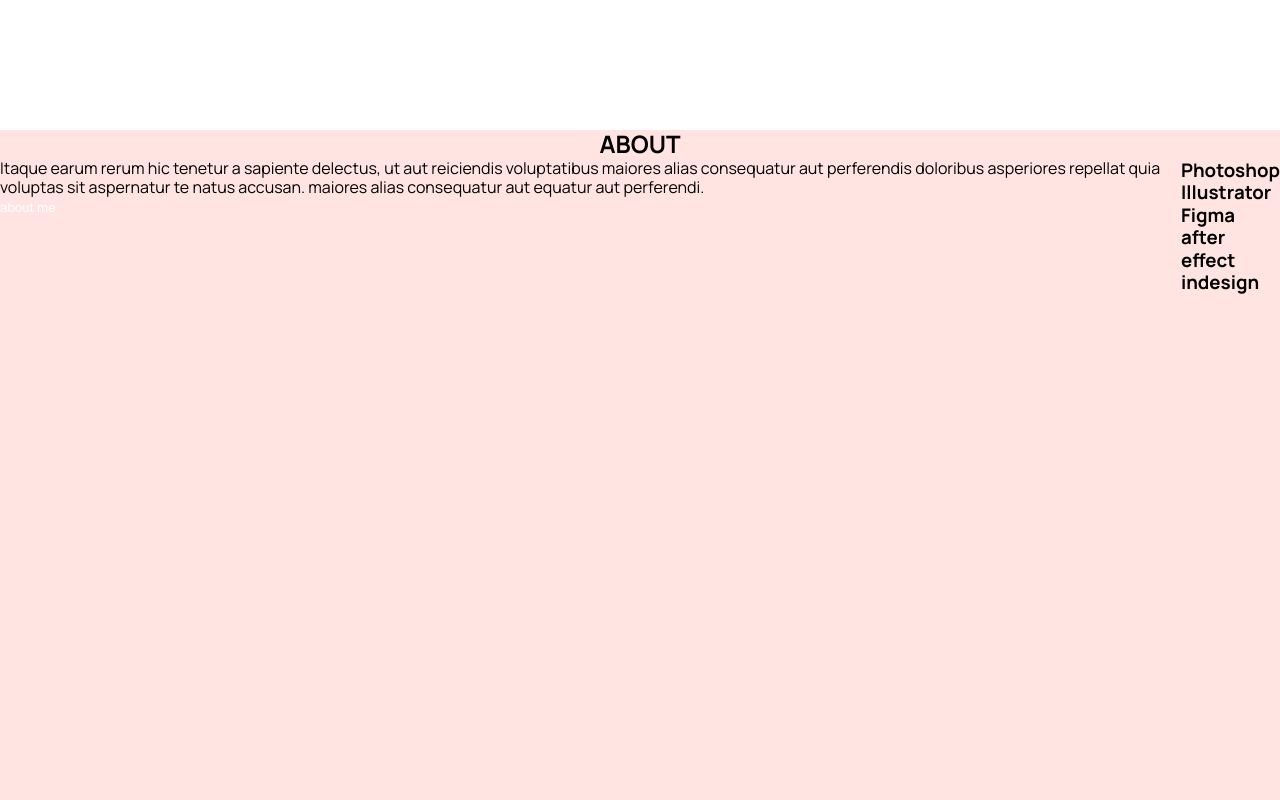
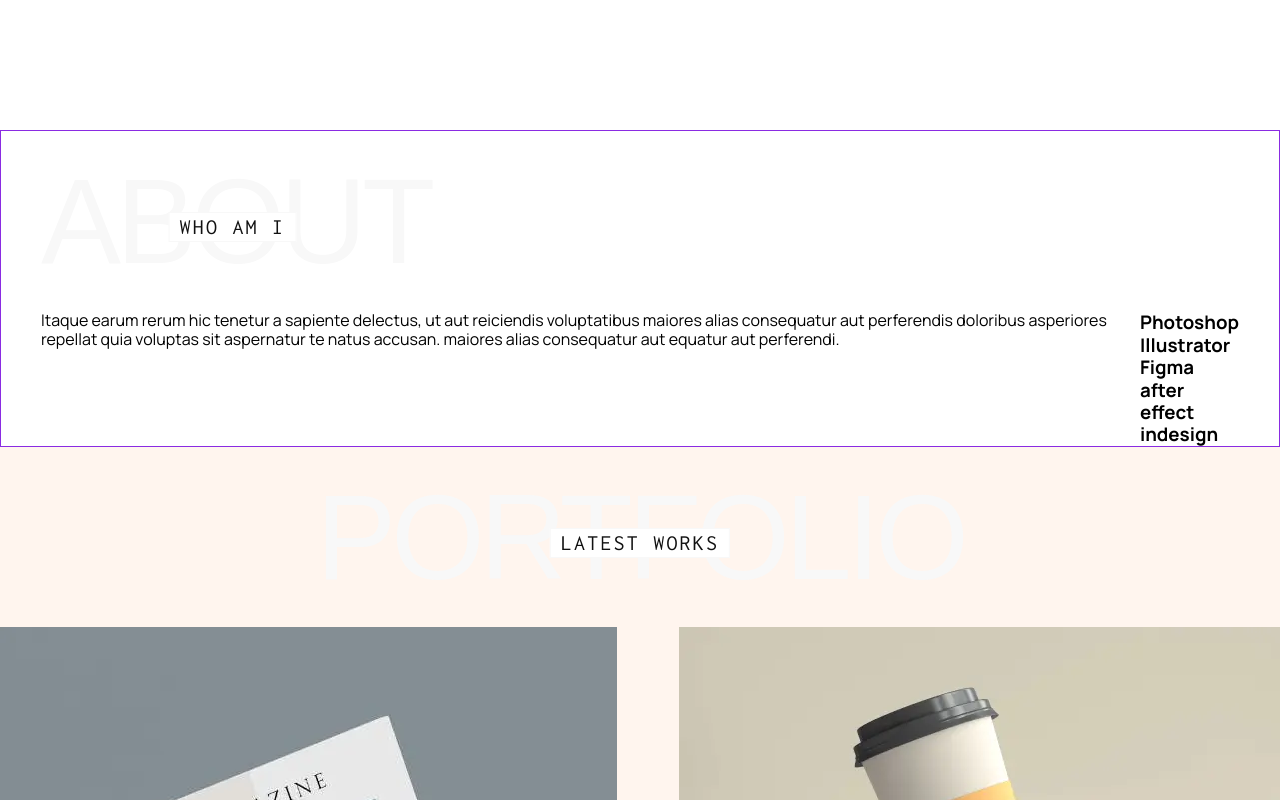
Before and after one commit to Viktossha/portfolio, a React app: page / in a window 1280 px wide. Shown: the part 740-1540 px from the top of the page. Built offline with nearby package versions, Linux system fonts and the light colour scheme.

Commit message:
SectionTitle styles

```diff
--- a/src/components/SectionTitle.tsx
+++ b/src/components/SectionTitle.tsx
@@ -1,5 +1,43 @@
 import styled from "styled-components";
+import {theme} from "../styles/Theme";
 
-export const SectionTitle = styled.h2`
+type SectionTitlePropsType = {
+    extraText?: string
+}
+
+export const SectionTitle = styled.h2<SectionTitlePropsType>`
     text-align: center;
+    color: ${theme.colors.headerColor};
+    font-family: sans-serif;
+    font-weight: 300;
+    font-size: 120px;
+    line-height: 150%;
+    letter-spacing: -0.04em;
+    text-transform: uppercase;
+
+    position: relative;
+    z-index: 0;
+
+    &:before {
+        content: '${props => props.extraText || ''}';
+
+        position: absolute;
+        display: inline-block;
+        transform: translateX(-50%);
+        left: 50%;
+        top: 45%;
+
+        font-family: 'Inconsolata', sans-serif;
+        font-weight: 400;
+        font-size: 22px;
+        line-height: 126%;
+        letter-spacing: 0.1em;
+        text-transform: uppercase;
+        color: #111;
+        background-color: #FFFFFF;
+        z-index: 1;
+        border: 1px solid ${theme.colors.headerColor};
+        //width: max-content;
+        padding: 0 10px;
+    }
 `
--- a/src/layout/sections/about/About.tsx
+++ b/src/layout/sections/about/About.tsx
@@ -4,40 +4,51 @@ import {FlexWrapper} from "../../../components/FlexWrapper";
 import {SectionTitle} from "../../../components/SectionTitle";
 import {Skill} from "./skill/Skill";
 import {Button} from "../../../components/Button";
+import {Container} from "../../../components/Container";
+import {theme} from "../../../styles/Theme";
 
 export const About = () => {
     return (
         <StyledAbout>
+            <Container>
             <SectionTitle>ABOUT</SectionTitle>
             <FlexWrapper>
-                <StyledDescription>
+                <Description>
                     <p>Itaque earum rerum hic tenetur a sapiente delectus, ut aut reiciendis voluptatibus maiores alias
                         consequatur aut perferendis doloribus asperiores repellat quia voluptas sit aspernatur te natus
                         accusan. maiores alias consequatur aut equatur aut perferendi.</p>
                     <Button>about me</Button>
-                </StyledDescription>
+                </Description>
 
-                <StyledSkills>
+                <Skills>
                     <Skill title={'Photoshop'}/>
                     <Skill title={'Illustrator'}/>
                     <Skill title={'Figma'}/>
                     <Skill title={'after effect'}/>
                     <Skill title={'indesign'}/>
-                </StyledSkills>
+                </Skills>
             </FlexWrapper>
+            </Container>
         </StyledAbout>
     );
 };
 
 const StyledAbout = styled.section`
-background-color: mistyrose;
-    min-height: 100vh;
+    ${SectionTitle} {
+        text-align: left;
+
+        &:before {
+            content: 'who am i';
+            left: 0%;
+            transform: translateX(100%);
+        }
+    }
 `
 
-const StyledDescription = styled.div`
+const Description = styled.div`
 
 `
 
-const StyledSkills = styled.div`
+const Skills = styled.div`
 
 `
--- a/src/layout/sections/works/Works.tsx
+++ b/src/layout/sections/works/Works.tsx
@@ -12,7 +12,7 @@ import {Button} from "../../../components/Button";
 export const Works = () => {
     return (
         <StyledWorks>
-            <SectionTitle>Portfolio</SectionTitle>
+            <SectionTitle extraText={'latest works'}>Portfolio</SectionTitle>
             <GridContainer>
                 <div><img src={img1} alt=""/><h4>magazine front design</h4></div>
                 <div><img src={img2} alt=""/><h4>coffee bottle mockup</h4></div>
```
